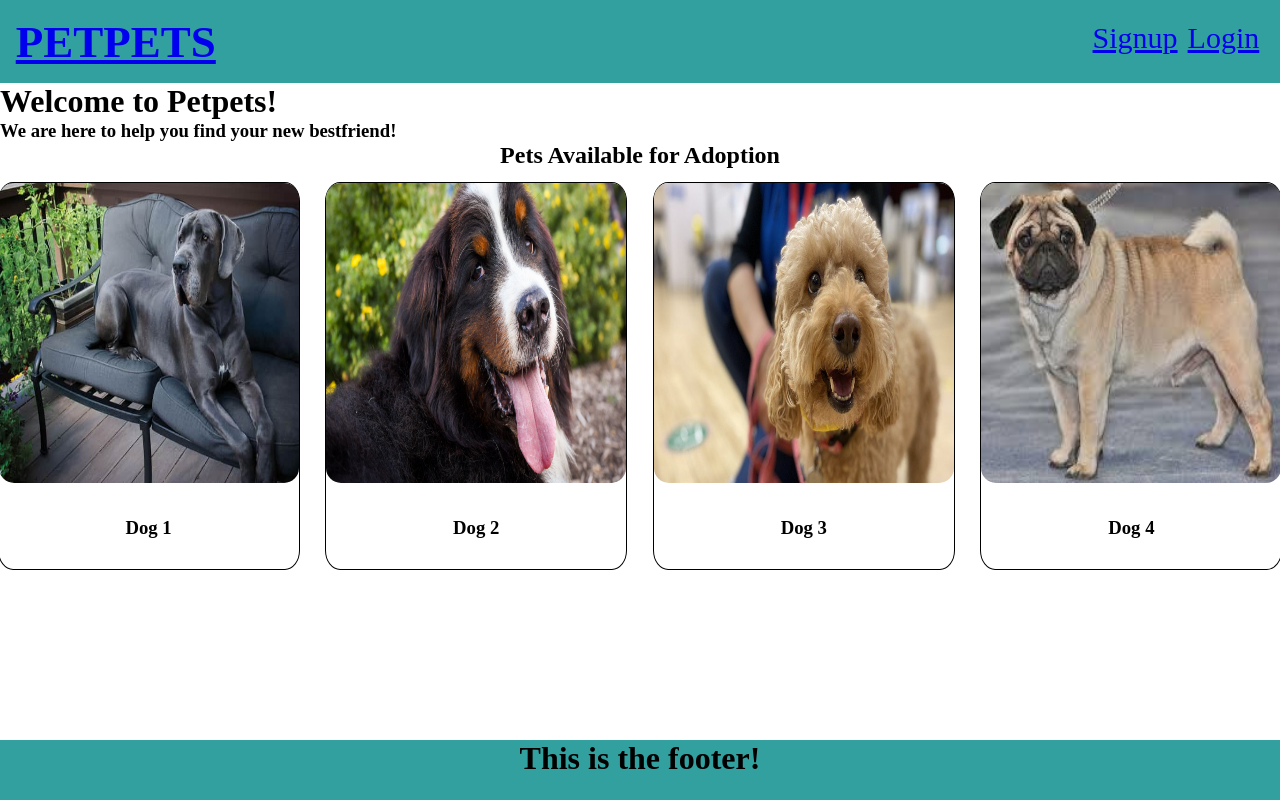
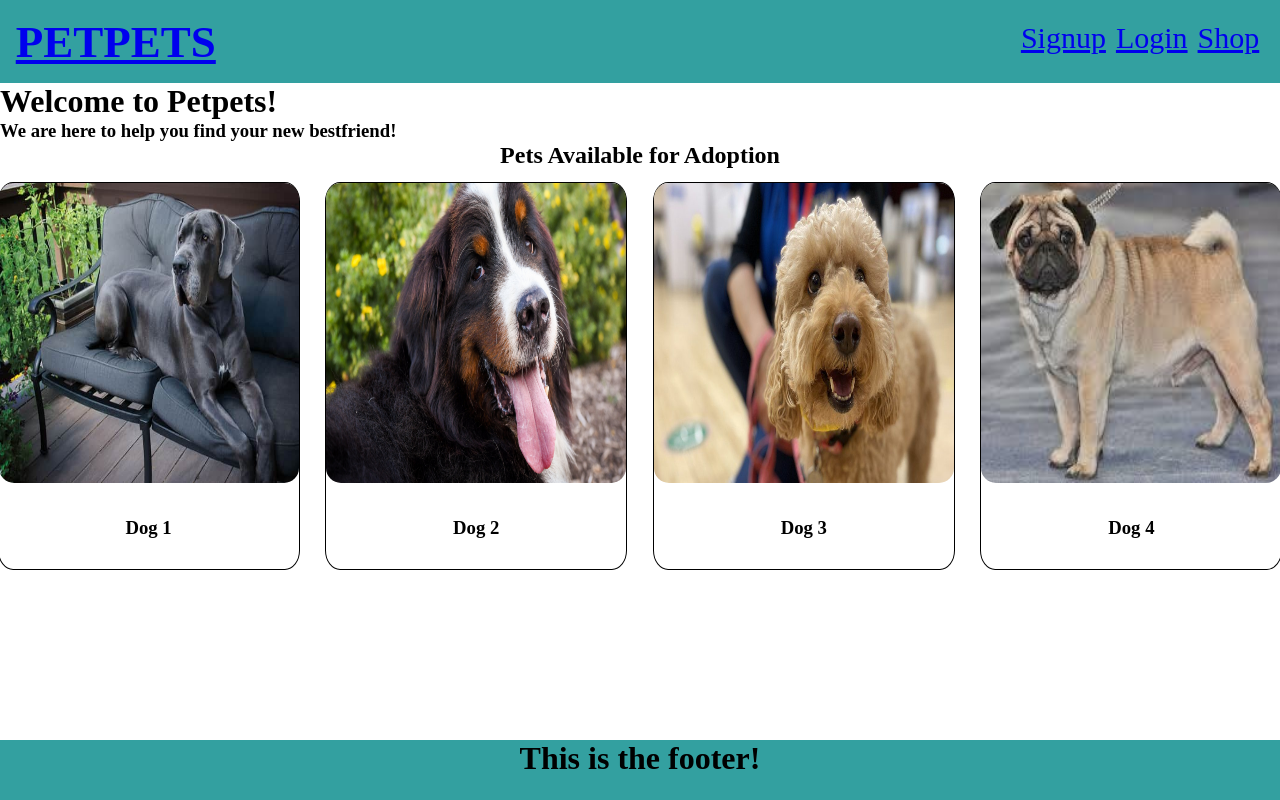
Before and after one commit to Joelhiguera/petpets, a React (Create React App) app in the folder petpets/: page / in a window 1280 px wide. Built offline with nearby package versions, Linux system fonts and the light colour scheme.

Commit message:
add Shop to navbar links

```diff
--- a/petpets/src/components/Nav/index.js
+++ b/petpets/src/components/Nav/index.js
@@ -20,6 +20,11 @@ function Nav() {
               Login
             </Link>
           </li>
+          <li className="navbarLi">
+            <Link to="/shop">
+              Shop
+            </Link>
+          </li>
         </ul>
         </div>
       );
```
